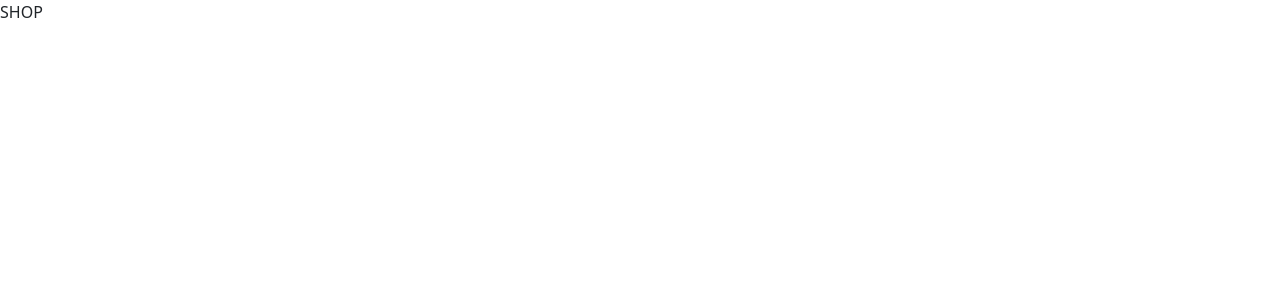
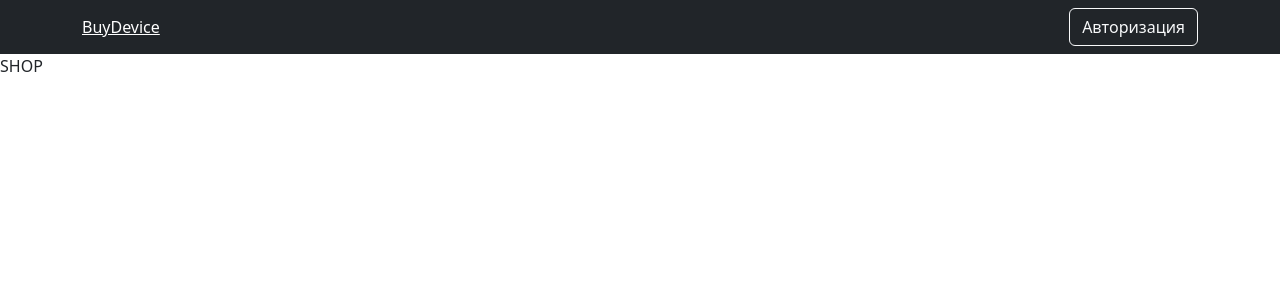
Before and after one commit to Kai120789/e-shop_js, a React (Create React App) app in the folder client/: page / in a window 1280 px wide. Shown: the top 300 px of the page. Built offline with nearby package versions, Linux system fonts and the light colour scheme.

Commit message:
feat: added nav bar

```diff
--- a/client/src/App.js
+++ b/client/src/App.js
@@ -1,10 +1,12 @@
 import React from 'react';
 import {BrowserRouter} from "react-router-dom"
 import AppRouter from './components/AppRouter';
+import NavBar from './components/NavBar';
 
 function App() {
   return (
     <BrowserRouter>
+      <NavBar />
       <AppRouter />
     </BrowserRouter>
   );
--- /dev/null
+++ b/client/src/components/NavBar.js
@@ -0,0 +1,32 @@
+import React, { useContext } from "react";
+import { Context } from "..";
+import Navbar from "react-bootstrap/Navbar"
+import Nav from "react-bootstrap/Nav"
+import {Button} from "react-bootstrap"
+import Container from "react-bootstrap/Container"
+import { NavLink } from "react-router-dom";
+import { SHOP_ROUTE } from "../utils/consts";
+import {observer} from "mobx-react-lite"
+
+const NavBar = observer(() => {
+    const {user} = useContext(Context)
+    return (
+        <Navbar bg="dark" data-bs-theme="dark">
+            <Container>
+                <NavLink style={{color:'white'}} to={SHOP_ROUTE}>BuyDevice</NavLink>
+                {user.isAuth ?
+                    <Nav className="ml-auto" style={{color:'white'}}>
+                        <Button variant="outline-light">Админ панель</Button>
+                        <Button variant="outline-light" className="ms-2">Войти</Button>
+                    </Nav>
+                    :
+                    <Nav className="ml-auto" style={{color:'white'}}>
+                        <Button variant="outline-light" onClick={() => user.setIsAuth(true)}>Авторизация</Button>
+                    </Nav>
+                }
+            </Container>
+        </Navbar>
+    )
+})
+
+export default NavBar
--- a/client/src/store/UserStore.js
+++ b/client/src/store/UserStore.js
@@ -2,24 +2,24 @@
 
 export default class UserStore {
     constructor() {
-        this._isAuth = false
-        this._user = {}
+        this.isAuth = false
+        this.user = {}
         makeAutoObservable(this)
     }
 
     setIsAuth(bool) {
-        this._isAuth = bool
+        this.isAuth = bool
     }
 
     setUser(user) {
-        this._user = user
+        this.user = user
     }
 
     getIsAuth() {
-        return this._isAuth
+        return this.isAuth
     }
 
     getUser() {
-        return this._user
+        return this.user
     }
 }
```
